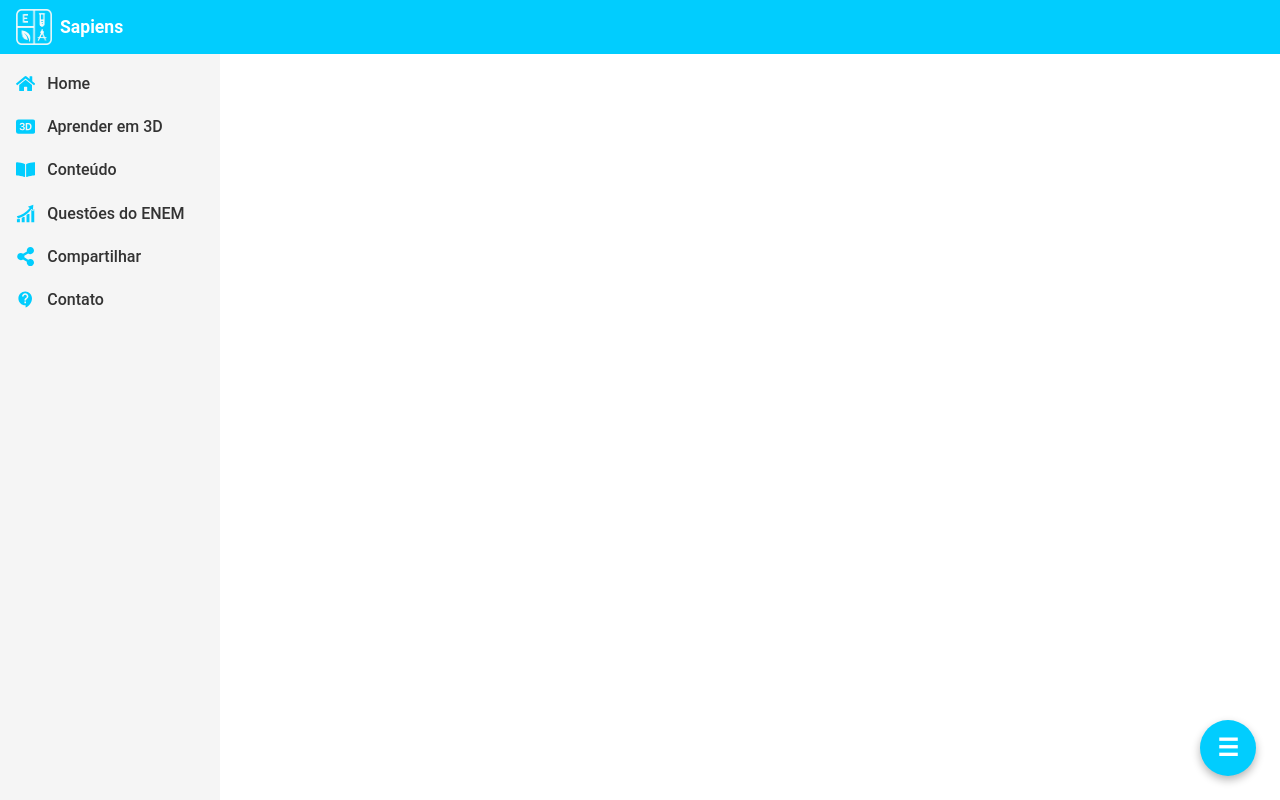
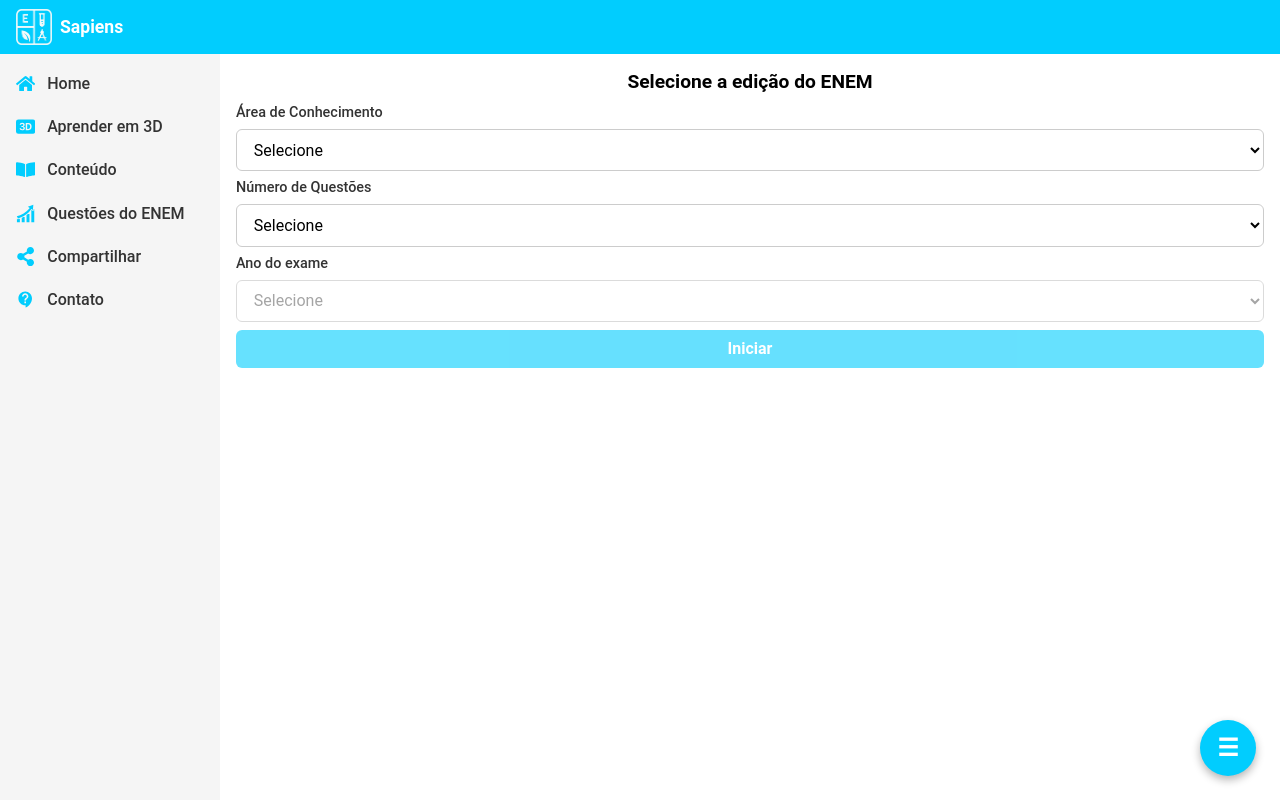
Before and after one commit to virtuallearn-tech/sapiens, a React (Vite) app: page /enem in a window 1280 px wide. Built offline with nearby package versions, Linux system fonts and the light colour scheme.

Commit message:
adding enem question on app

```diff
--- a/package.json
+++ b/package.json
@@ -10,6 +10,7 @@
     "preview": "vite preview"
   },
   "dependencies": {
+    "axios": "^1.12.2",
     "html2canvas": "^1.4.1",
     "react": "^19.1.1",
     "react-dom": "^19.1.1",
--- a/src/components/common/Select.tsx
+++ b/src/components/common/Select.tsx
@@ -3,6 +3,7 @@ import React from "react";
 interface IOption {
   value: string;
   label: string;
+  start?: number | string;
 }
 
 interface ISelect {
@@ -10,10 +11,11 @@ interface ISelect {
   label: string;
   options: IOption[];
   value: string;
+  disabled?: boolean;
   onChange: (e: React.ChangeEvent<HTMLSelectElement>) => void;
 }
 
-export const Select = ({ id, label, options, value, onChange }: ISelect) => {
+export const Select = ({ id, label, options, value, onChange, disabled = false }: ISelect) => {
   return (
     <div className="m-select">
       <label htmlFor={id} className="m-select__label">
@@ -23,8 +25,10 @@ export const Select = ({ id, label, options, value, onChange }: ISelect) => {
         id={id}
         value={value}
         onChange={onChange}
+        disabled={disabled}
         className="m-select__field"
       >
+        <option value="" disabled>Selecione</option>
         {options.map((opt) => (
           <option key={opt.value} value={opt.value}>
             {opt.label}
--- /dev/null
+++ b/src/futures/ENEMQuestions.tsx
@@ -0,0 +1,110 @@
+import { useState } from "react";
+import { Button } from "@components/common/Button";
+import { useNavigate } from "react-router-dom";
+import { Select } from "@components/common/Select";
+import { ENEM_ANO, ENEM_AREA, ENEM_NUM_QUESTOES } from "@services/enem/enemOptions";
+import type { EnemAreas } from "@interfaces/enem";
+import { useEnemQuestions } from "@hooks/useENEMQuestoes";
+
+
+const ENEMQuestions = () => {
+
+  const navigate = useNavigate()
+
+  const [discipline, setDiscipline] = useState<EnemAreas | null>(null);
+  const [language, setLanguage] = useState<'ingles' | 'espanhol' | null>(null);
+  const [limit, setLimit] = useState<number|null>(null);
+  const [year, setYear] = useState<number | null>(null);
+
+  const { questions } = useEnemQuestions({ year, discipline, language, limit })
+
+  const [started, setStarted] = useState(false);
+  const [right, setRight] = useState(0);
+  const [currentIndex, setCurrentIndex] = useState(0);
+  const [selected, setSelected] = useState<boolean | null>(null);
+  const [selectedLetter, setSelectedLetter] = useState<string | null>(null);
+
+
+  // const current = questions[currentIndex];
+
+  const handleNext = () => {
+    // if (currentIndex === questions.length - 1) {
+    //   return navigate(`/results/${questions.length}/${right}`)
+    // }
+    // setSelected(null);
+    // setShowExplanation(false);
+    // setSelectedLetter(null);
+    // setCurrentIndex((prev) => (prev + 1) % questions.length);
+  };
+
+  const handleAnswer = (value: string, isCorrect: boolean) => {
+    setSelected(isCorrect);
+    setSelectedLetter(value);
+    setRight((prev) => (isCorrect ? prev + 1 : prev));
+  }
+
+  const SelectEnemOptions = () => {
+    return (
+      <div className="enem-options">
+
+        <h1 className="enem-options__title">Selecione a edição do ENEM</h1>
+
+        <Select
+          id="enem-area"
+          label="Área de Conhecimento"
+          options={ENEM_AREA}
+          value={discipline ?? ""}
+          onChange={(e) => setDiscipline(e.target.value as EnemAreas)}
+        />
+        {discipline == 'linguagens' && (
+          <Select
+            id="enem-linguagem"
+            label="Língua Estrangeira"
+            options={[{ label: "Inglês", value: "ingles" }, { label: "Espanhol", value: "espanhol" }]}
+            value={language ?? ""}
+            onChange={(e) => setLanguage(e.target.value as 'ingles' | 'espanhol')}
+          />
+        )}
+        <Select
+          id="enem-num-questions"
+          label="Número de Questões"
+          options={ENEM_NUM_QUESTOES}
+          value={limit?.toString() ?? ""}
+          onChange={(e) => setLimit(parseInt(e.target.value))}
+        />
+        <Select
+          id="enem-year"
+          label="Ano do exame"
+          options={ENEM_ANO}
+          value={year?.toString() ?? ""}
+          onChange={(e) => setYear(Number(e.target.value))}
+          disabled={!discipline || (discipline == 'linguagens' && language == null) || limit == null}
+        />
+        <Button
+          onClick={() => setStarted(true)}
+          disabled={discipline == null || (discipline == 'linguagens' && language == null) || year == null} className="m-button--full">
+          Iniciar
+        </Button>
+      </div>
+    )
+  }
+
+  {
+    return !started ? (
+      <SelectEnemOptions />
+    ) : (
+      <div className="p-exercicios">
+        <div className="p-exercicios__content">
+          <div className="p-exercicios__actions">
+            <Button onClick={handleNext} disabled={selected == null} className="pm-button--full">
+              Continuar
+            </Button>
+          </div>
+        </div>
+      </div>
+    )
+  }
+
+};
+
+export default ENEMQuestions;
--- a/src/futures/Exercises.tsx
+++ b/src/futures/Exercises.tsx
@@ -117,7 +117,6 @@ const Exercises = () => {
     )
   }
 
-
 };
 
 export default Exercises;
--- /dev/null
+++ b/src/hooks/useENEMQuestoes.tsx
@@ -0,0 +1,80 @@
+import { useState, useEffect } from 'react'
+import axios from 'axios'
+import type { EnemApiResponse, Metadata, Question } from '@interfaces/enem'
+import clientENEM from '@services/enem/enemAPI'
+
+interface UseEnemQuestionsProps {
+  year: number | null
+  discipline?: string | null
+  language?: 'ingles' | 'espanhol' | null
+  limit?: number | null
+  offset?: number | null
+}
+
+interface UseEnemQuestionsResult {
+  questions: Question[]
+  metadata: Metadata | null
+  loading: boolean
+  error: string | null
+}
+
+export function useEnemQuestions({
+  year,
+  discipline,
+  language,
+  limit = 10,
+  offset = 0,
+}: UseEnemQuestionsProps): UseEnemQuestionsResult {
+  const [questions, setQuestions] = useState<Question[]>([])
+  const [metadata, setMetadata] = useState<Metadata | null>(null)
+  const [loading, setLoading] = useState(false)
+  const [error, setError] = useState<string | null>(null)
+
+  useEffect(() => {
+    if (!year) return
+
+    const source = axios.CancelToken.source()
+
+    async function fetchQuestions() {
+
+      console.log('Fetching questions with params:', { year, discipline, language, limit, offset })
+
+      setLoading(true)
+      setError(null)
+
+      try {
+        // Chamada à API: GET /exams/{year}/questions?limit&offset&language
+        const response = await clientENEM.get<EnemApiResponse>(
+          `/exams/${year}/questions`,
+          {
+            params: { limit, offset, language },
+            cancelToken: source.token,
+          }
+        )
+
+        // filtro por disciplina (API não expõe query param para discipline)
+        console.log('API response data:', response)
+        let items = response.data.questions
+        if (discipline) {
+            items = items.filter((q: Question) => q.discipline === discipline)
+        }
+        console.log('Fetched questions:', items)
+        setQuestions(items)
+        setMetadata(response.data.metadata)
+      } catch (err: any) {
+        if (!axios.isCancel(err)) {
+          setError(err.message || 'Erro ao buscar questões')
+        }
+      } finally {
+        setLoading(false)
+      }
+    }
+
+    fetchQuestions()
+    return () => {
+      source.cancel()
+    }
+  }, [year])
+
+  return { questions, metadata, loading, error }
+}
--- /dev/null
+++ b/src/interfaces/enem.ts
@@ -0,0 +1,38 @@
+// Metadata da resposta
+
+export type EnemAreas = 'ciencias-humanas' | 'ciencias-natureza' | 'linguagens' | 'matematica';
+
+export interface Metadata {
+  limit: number
+  offset: number
+  total: number
+  hasMore: boolean
+}
+
+// Alternativa de cada questão
+export interface Alternative {
+  letter: string
+  text: string
+  file: string
+  isCorrect: boolean
+}
+
+// Questão ENEM
+export interface Question {
+  title: string
+  index: number
+  discipline: string
+  language: string
+  year: number
+  context: string
+  files: string[]
+  correctAlternative: string
+  alternativesIntroduction: string
+  alternatives: Alternative[]
+}
+
+// Resposta completa da API
+export interface EnemApiResponse {
+  metadata: Metadata
+  questions: Question[]
+}
--- a/src/routes/routes.tsx
+++ b/src/routes/routes.tsx
@@ -10,6 +10,7 @@ const Flashcards = lazy(() => import("@futures/Flashcard"))
 const Exercises = lazy(() => import("@futures/Exercises"))
 const SumaryList = lazy(() => import("@pages/SummaryList"))
 const Sumary = lazy(() => import("@pages/Summary"))
+const ENEMQuestions = lazy(() => import("@futures/ENEMQuestions"))
 
 export const AppRoutes = () => {
   return (
@@ -18,6 +19,7 @@ export const AppRoutes = () => {
         <Route path="/" element={<Home />} />
         <Route path="/signup" element={<Signup />} />
         <Route path="/signin" element={<Signin />} />
+        <Route path="/enem" element={<ENEMQuestions />} />
         <Route path="/summary-list" element={<SumaryList />} />
         <Route path="/summary/:discipline/:code" element={<Sumary />} />
         <Route path="/topic-option/:discipline/:code" element={<TopicOptions />} />
--- /dev/null
+++ b/src/services/enem/enemAPI.ts
@@ -0,0 +1,8 @@
+import axios from 'axios'
+const API_URL = import.meta.env.VITE_API_URL
+
+const clientENEM = axios.create({
+  baseURL: API_URL
+})
+
+export default clientENEM
--- /dev/null
+++ b/src/services/enem/enemOptions.ts
@@ -0,0 +1,53 @@
+//Os intervalos são fixos de 45 em 45 (1–45, 46–90, 91–135, 136–180).
+export const ENEM_ANO = [
+  { label: 'Enem 2023', value: '2023' },
+  { label: 'Enem 2022', value: '2022' },
+  { label: 'Enem 2021', value: '2021' },
+  { label: 'Enem 2020', value: '2020' },
+  { label: 'Enem 2019', value: '2019' },
+  { label: 'Enem 2018', value: '2018' },
+]
+
+
+export const ENEM_AREA = [
+  {
+    label: "Ciências Humanas e suas Tecnologias",
+    value: "ciencias-humanas",
+    start: 46
+  },
+  {
+    label: "Ciências da Natureza e suas Tecnologias",
+    value: "ciencias-natureza",
+    start: 91
+  },
+  {
+    label: "Linguagens, Códigos e suas Tecnologias",
+    value: "linguagens",
+    start: 1
+  },
+  {
+    label: "Matemática e suas Tecnologias",
+    value: "matematica",
+    start: 136
+  }
+]
+
+export const ENEM_LANGUAGE = [
+  {
+    label: "Espanhol",
+    value: "espanhol"
+  },
+  {
+    label: "Inglês",
+    value: "ingles"
+  }
+]
+
+export const ENEM_NUM_QUESTOES = [
+  { label: "10", value: '10' },
+  { label: "15", value: '15' },
+  { label: "20", value: '30' },
+  { label: "30", value: '40' },
+  { label: "40", value: '50' },
+  { label: "45", value: '50' },
+]
--- /dev/null
+++ b/src/styles/module/_enem.scss
@@ -0,0 +1,11 @@
+@use './mixins' as *;
+.enem-options{
+  @include display-flex();
+  gap: 0.5rem;
+
+  &__title{
+    font-size: 1.2rem;
+    font-weight: 600;
+    margin-bottom: 0.2rem;
+  }
+}
--- a/src/styles/module/module.scss
+++ b/src/styles/module/module.scss
@@ -15,3 +15,4 @@
 @use './num-quesions';
 @use './summary-list';
 @use './content';
+@use './enem';
```
Also changed, not shown: 2 other files (tests, documents, lock files or other folders).
